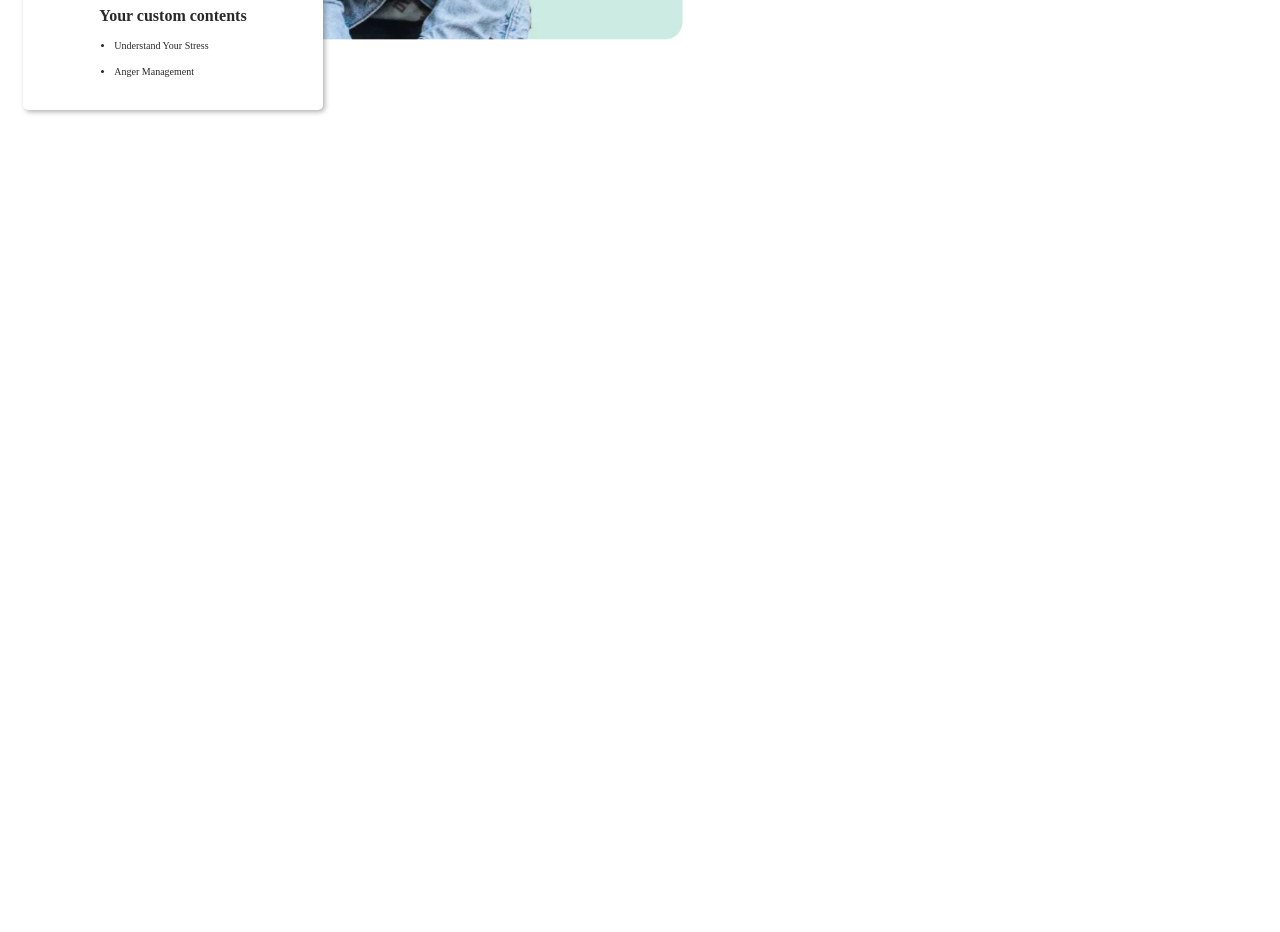
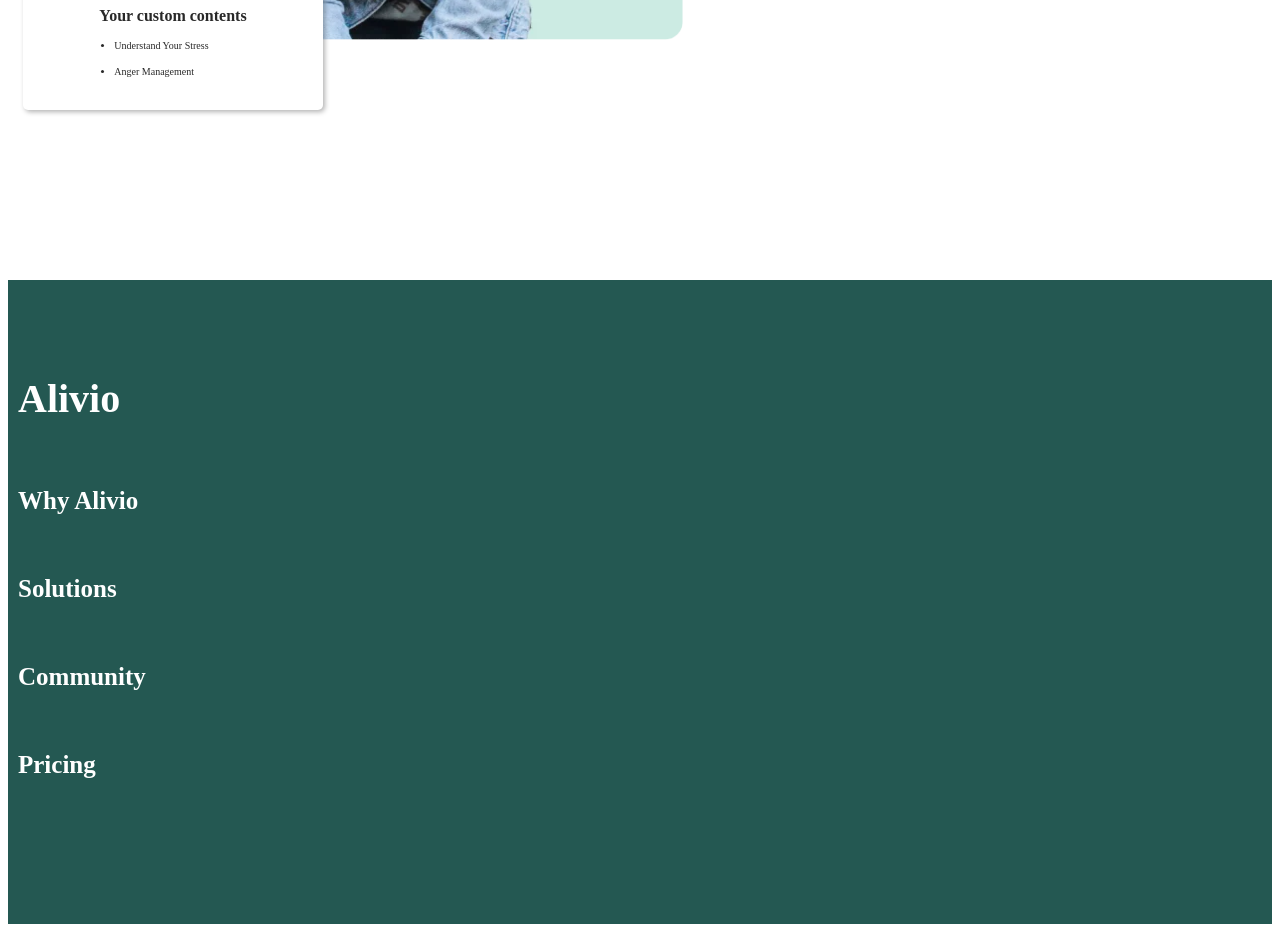
Before and after one commit to devsync25/alivio_page, a plain HTML site: page index.html in a window 1280 px wide. Shown: the part 4174-5106 px from the top of the page. Before the commit the page ends 4462 px from the top, so only its background shows below. Drawn offline with Linux system fonts and the light colour scheme.

Commit message:
pricing footer

```diff
--- a/index.css
+++ b/index.css
@@ -7,3 +7,4 @@
 @import url('styles/success.css');
 @import url('styles/product.css');
 @import url('styles/person-card.css');
+@import url('styles/pricing.css');
--- a/index.html
+++ b/index.html
@@ -150,12 +150,35 @@
           </figure>
         </div>
       </div>
-
     </section>
 
 
+  </main>
 
-  </main>
+  <footer class="pricing">
+    <div class="container">
+      <div class="pricing__content">
+        <h2 class="pricing__title">Alivio</h2>
+
+        <nav class="pricing__nav" aria-label="navigation">
+          <ul class="pricing__nav-list" aria-label="navigation list">
+            <li class="pricing__nav-item">
+              <a href="#about-id" class="pricing__nav-link">Why Alivio</a>
+            </li>
+            <li class="pricing__nav-item">
+              <a href="#success-id" class="pricing__nav-link">Solutions</a>
+            </li>
+            <li class="pricing__nav-item">
+              <a href="#product-id" class="pricing__nav-link">Community</a>
+            </li>
+            <li class="pricing__nav-item">
+              <a href="#pricing-id" class="pricing__nav-link">Pricing</a>
+            </li>
+          </ul>
+        </nav>
+      </div>
+    </div>
+  </footer>
 </body>
 
 </html>
--- /dev/null
+++ b/styles/pricing.css
@@ -0,0 +1,32 @@
+.pricing {
+   padding: 95px 0 145px 0;
+   background-color: var(--color-dark-green);
+}
+
+.pricing__content {
+  color: var(--color-white);
+}
+
+.pricing__title {
+  font-size: 40px;
+  font-weight: 900;
+}
+
+.pricing__nav {
+  margin: 65px 0 0 0;
+}
+
+.pricing__nav-list {
+  display: flex;
+  flex-direction: column;
+  justify-content: start;
+  align-items: start;
+  gap: 60px;
+}
+
+.pricing__nav-item {}
+
+.pricing__nav-link {
+  font-size: 25px;
+  font-weight: 600;
+}
```
